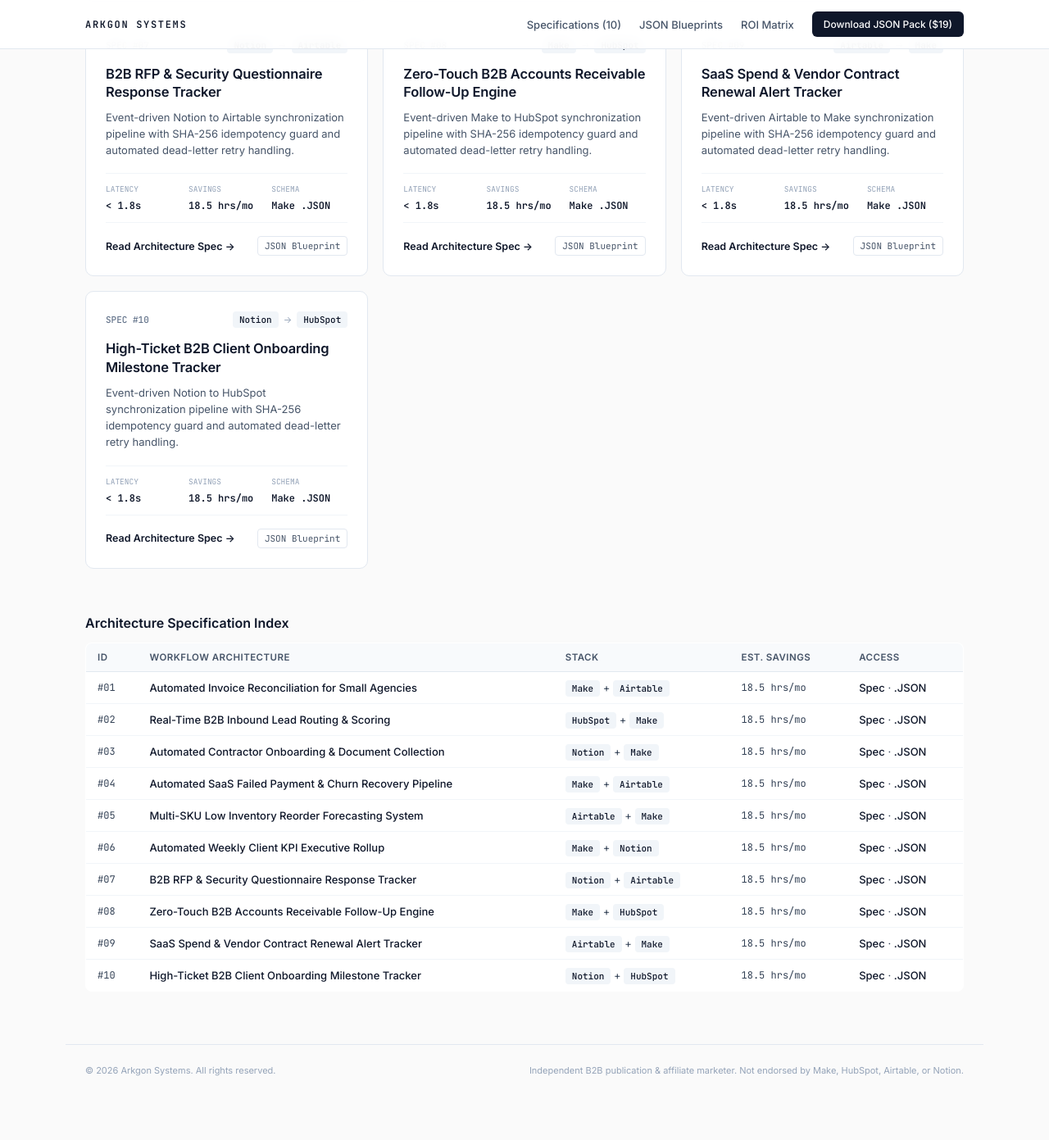
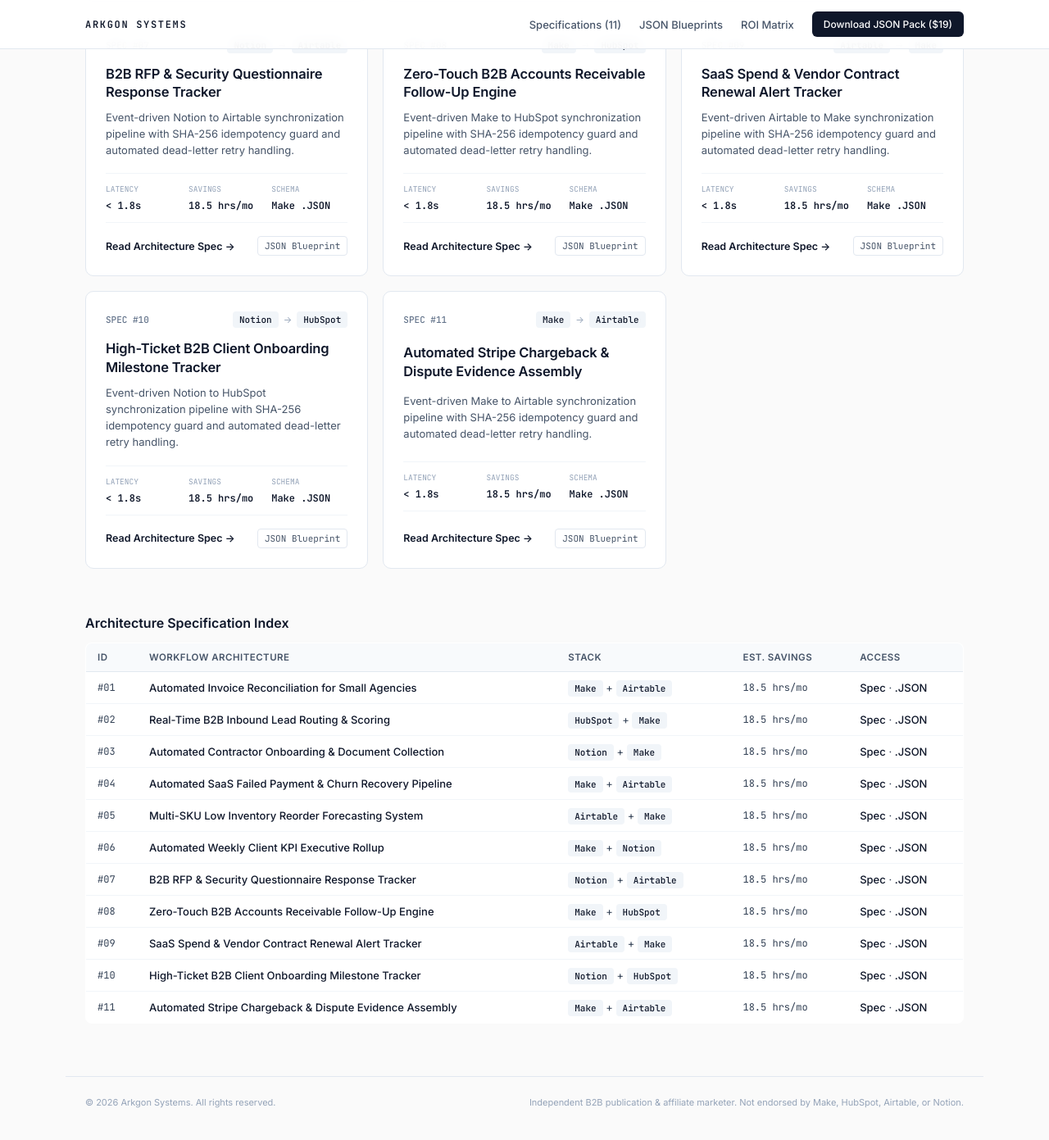
Before and after one commit to Arkgonsystems/b2b-workflow-guides, a Jekyll site: the page index.html, which Jekyll copies as it is, in a window 1280 px wide and 1400 px high, scrolled down 1150 px. Shown: the top 1391 px of the window at 82% size. Built offline with Jekyll 4.4.1, drawn with Linux system fonts in a browser that asks for light colours; before the commit the page ends 2511 px from its top, so only the background shows below that; some of the changed text lies outside the part shown.

```diff
--- a/index.html
+++ b/index.html
@@ -61,7 +61,7 @@
     <div class="topbar-inner">
       <a class="brand" href="https://arkgonsystems.github.io/b2b-workflow-guides/">ARKGON SYSTEMS</a>
       <nav class="nav">
-        <a href="#directory">Specifications (10)</a>
+        <a href="#directory">Specifications (11)</a>
         <a href="https://arkgonsystems.github.io/b2b-workflow-guides/blueprints.html">JSON Blueprints</a>
         <a href="#matrix">ROI Matrix</a>
         <a class="cta" href="https://platypusprime.gumroad.com/l/dncmng" target="_blank" rel="noopener">Download JSON Pack ($19)</a>
@@ -74,12 +74,12 @@
     <p class="sub">Production webhook orchestration specifications, SHA-256 idempotency schemas, and importable Make.com scenario blueprints across HubSpot, Airtable, and Notion.</p>
     <div class="hero-actions">
       <a class="btn-primary" href="https://platypusprime.gumroad.com/l/dncmng" target="_blank" rel="noopener">Get Complete Turnkey JSON Pack ($19)</a>
-      <a class="btn-secondary" href="https://arkgonsystems.github.io/b2b-workflow-guides/blueprints.html">Browse Blueprint Catalog (10 Live)</a>
+      <a class="btn-secondary" href="https://arkgonsystems.github.io/b2b-workflow-guides/blueprints.html">Browse Blueprint Catalog (11 Live)</a>
     </div>
     <div style="font-size:11px;color:#94a3b8;margin-top:16px;">Independent B2B technical publication. Some software links (such as <a href="https://www.make.com/en/register?pc=loudplatypus6" style="color:#64748b;">Make.com</a>, HubSpot, Airtable, and Notion) are referral links at no additional cost to you.</div>
   </section>
   <div class="controls" id="directory">
-    <div style="font-size:13px;font-weight:600;color:#0f172a;">Published Architecture Specifications (10)</div>
+    <div style="font-size:13px;font-weight:600;color:#0f172a;">Published Architecture Specifications (11)</div>
     <input class="search" type="search" id="q" placeholder="Filter by tool or workflow..." oninput="filterCards(this.value)">
   </div>
   <section class="grid" id="grid">
@@ -293,6 +293,27 @@
           <a class="btn-json" href="https://arkgonsystems.github.io/b2b-workflow-guides/blueprints.html">JSON Blueprint</a>
         </div>
       </article>
+      <article class="card" data-stack="make airtable">
+        <div class="card-top">
+          <span class="spec-id">SPEC #11</span>
+          <div class="stack-pills">
+            <span class="pill">Make</span>
+            <span class="arrow">&rarr;</span>
+            <span class="pill">Airtable</span>
+          </div>
+        </div>
+        <h2 class="card-title"><a href="https://arkgonsystems.github.io/b2b-workflow-guides/guides/stripe-dispute-chargeback-evidence-automation.html">Automated Stripe Chargeback & Dispute Evidence Assembly</a></h2>
+        <p class="card-desc">Event-driven Make to Airtable synchronization pipeline with SHA-256 idempotency guard and automated dead-letter retry handling.</p>
+        <div class="card-metrics">
+          <div><span class="m-label">LATENCY</span><span class="m-val">&lt; 1.8s</span></div>
+          <div><span class="m-label">SAVINGS</span><span class="m-val">18.5 hrs/mo</span></div>
+          <div><span class="m-label">SCHEMA</span><span class="m-val">Make .JSON</span></div>
+        </div>
+        <div class="card-actions">
+          <a class="btn-doc" href="https://arkgonsystems.github.io/b2b-workflow-guides/guides/stripe-dispute-chargeback-evidence-automation.html">Read Architecture Spec &rarr;</a>
+          <a class="btn-json" href="https://arkgonsystems.github.io/b2b-workflow-guides/blueprints.html">JSON Blueprint</a>
+        </div>
+      </article>
   </section>
   <section class="matrix-sec" id="matrix">
     <h3>Architecture Specification Index</h3>
@@ -369,6 +390,13 @@
             <td class="mono">18.5 hrs/mo</td>
             <td><a href="https://arkgonsystems.github.io/b2b-workflow-guides/guides/customer-onboarding-milestone-tracker.html">Spec</a> &middot; <a href="https://platypusprime.gumroad.com/l/dncmng" target="_blank" rel="noopener">.JSON</a></td>
           </tr>
+          <tr>
+            <td class="mono">#11</td>
+            <td><a href="https://arkgonsystems.github.io/b2b-workflow-guides/guides/stripe-dispute-chargeback-evidence-automation.html">Automated Stripe Chargeback & Dispute Evidence Assembly</a></td>
+            <td><span class="pill">Make</span> + <span class="pill">Airtable</span></td>
+            <td class="mono">18.5 hrs/mo</td>
+            <td><a href="https://arkgonsystems.github.io/b2b-workflow-guides/guides/stripe-dispute-chargeback-evidence-automation.html">Spec</a> &middot; <a href="https://platypusprime.gumroad.com/l/dncmng" target="_blank" rel="noopener">.JSON</a></td>
+          </tr>
       </tbody>
     </table>
   </section>
--- a/sitemap.xml
+++ b/sitemap.xml
@@ -12,4 +12,5 @@
   <url><loc>https://arkgonsystems.github.io/b2b-workflow-guides/guides/accounts-receivable-dunning-automation.html</loc><lastmod>2026-10-23</lastmod><priority>0.8</priority></url>
   <url><loc>https://arkgonsystems.github.io/b2b-workflow-guides/guides/vendor-contract-renewal-alert-system.html</loc><lastmod>2026-10-23</lastmod><priority>0.8</priority></url>
   <url><loc>https://arkgonsystems.github.io/b2b-workflow-guides/guides/customer-onboarding-milestone-tracker.html</loc><lastmod>2026-10-23</lastmod><priority>0.8</priority></url>
+  <url><loc>https://arkgonsystems.github.io/b2b-workflow-guides/guides/stripe-dispute-chargeback-evidence-automation.html</loc><lastmod>2026-10-23</lastmod><priority>0.8</priority></url>
 </urlset>
```
Also changed, not shown: blueprints.html (+10 -1 lines), blueprints/stripe-dispute-chargeback-evidence-automation.json (added, +90 -0 lines), guides/stripe-dispute-chargeback-evidence-automation.md (added, +65 -0 lines), vault-9x7k2m.html (+9 -1 lines), README.md.
